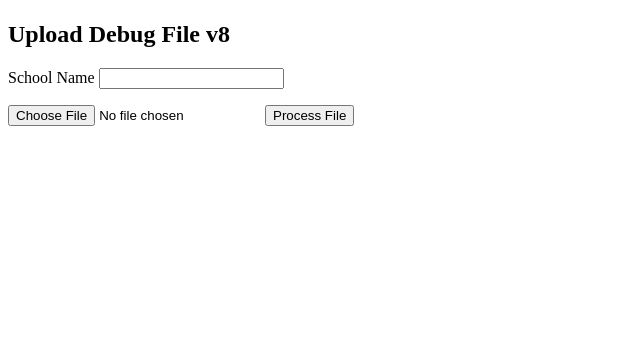
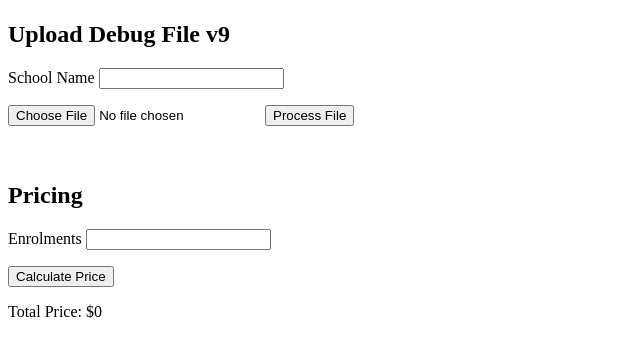
Before and after one commit to KeepersGoal/LISS, a plain HTML site: page index.html in a window 1280 px wide. Shown: the part 311-668 px from the top of the page, without its empty margins (0-640 px from the left). Drawn offline with Linux system fonts and the light colour scheme.

Commit message:
Add tiered pricing logic and update file processing

```diff
--- a/school.html
+++ b/index.html
@@ -7,16 +7,23 @@
 </head>
 <body>
     <img src="https://static.wixstatic.com/media/10977d_7543a12573804c75aecd0d7b1f944652~mv2.png/v1/fill/w_320,h_80,al_c,q_85,enc_avif,quality_auto/undefined.png">
-    <h2>Upload Debug File v8</h2>
+    <h2>Upload Debug File v9</h2>
     <p>School Name <input type="text" id="schoolName"></p>
     <input type="file" id="fileInput" accept=".txt">
     <button onclick="processFile()">Process File</button>
     <div id="downloadLinks"></div>
+</br></br>
+    <h2>Pricing</h2>
+    <p>Enrolments <input type="number" id="units"></p>
+    <button onclick="calculatePrice()">Calculate Price</button>
+    <p id="priceDisplay">Total Price: $0</p> <!-- To display calculated price -->
 
     <script>
         function processFile() {
             const fileInput = document.getElementById("fileInput");
-            const schoolName = document.getElementById("schoolName").value;  // Get the school name here
+            const schoolName = document.getElementById("schoolName").value.trim();  // Get the school name here
+
+            console.log("Processing file..."); // Debugging Log
 
             if (!fileInput.files.length) {
                 alert("Please upload a debug.txt file.");
@@ -29,10 +36,14 @@
             }
 
             const file = fileInput.files[0];
+            console.log("File selected:", file.name); // Debugging Log
+
             const reader = new FileReader();
 
             reader.onload = function(event) {
                 const text = event.target.result;
+                console.log("File content loaded"); // Debugging log
+
                 const methods = extractMethods(text);
                 generateDownloadLinks(methods, schoolName);  // Pass school name to the function
             };
@@ -41,18 +52,24 @@
         }
 
         function extractMethods(text) {
+
+            console.log("Extracting methods..."); // Debugging log
+
             const methodBlocks = text.split(/(?="method":)/);
             const methods = {};
 
             methodBlocks.forEach(block => {
+                console.log("Checking block:", block); // Debugging log
                 const match = block.match(/"method":"(.*?)"/);
                 if (match) {
                     const methodName = match[1];
+                    console.log("Method found:", methodName); // Debugging log
                     // Remove everything from 'Response:' onward
                     const cleanedBlock = block.split(/Response:\s*/)[0].trim();
                     methods[methodName] = cleanedBlock;
                 }
             });
+            console.log("Extracted methods:", methods);  // Log final result
 
             return methods;
         }
@@ -61,7 +78,11 @@
             const container = document.getElementById("downloadLinks");
             container.innerHTML = "";
 
+            console.log("Generating download links..."); // Debugging log
+
             Object.entries(methods).forEach(([methodName, content]) => {
+                console.log("Creating link for:", methodName); // Debugging log
+
                 const blob = new Blob([content], { type: "text/plain" });
                 const url = URL.createObjectURL(blob);
 
@@ -74,6 +95,42 @@
                 container.appendChild(link);
             });
         }
+
+        // Calculate Pricing
+        function calculatePrice() {
+            const units = parseInt(document.getElementById("units").value);
+            let totalPrice = 0;
+
+            if (isNaN(units) || units <= 0) {
+                document.getElementById("priceDisplay").textContent = "Please enter a valid number of units.";
+                return;
+            }
+
+            // Tier 1: 0 - 500 students
+            if (units <=200) {
+                totalPrice = 3000;
+            }
+
+            else if (units <= 500) {
+                totalPrice = units * 15;
+            }
+            // Tier 2: 501 - 1000 students
+            else if (units <= 1000) {
+                totalPrice = 500 * 15 + (units - 500) * 10;
+            }
+            // Tier 3: 1001 - 1500 students
+            else if (units <= 1500) {
+                totalPrice = 500 * 15 + 500 * 10 + (units - 1000) * 5;
+            }
+            // Tier 4: 1500+ students
+            else {
+                totalPrice = 500 * 15 + 500 * 10 + 500 * 5 + (units - 1500) * 1;
+            }
+
+            document.getElementById("priceDisplay").textContent = `Total Price: $${totalPrice}`;
+        }
+
+
     </script>
 </body>
 </html>
```
